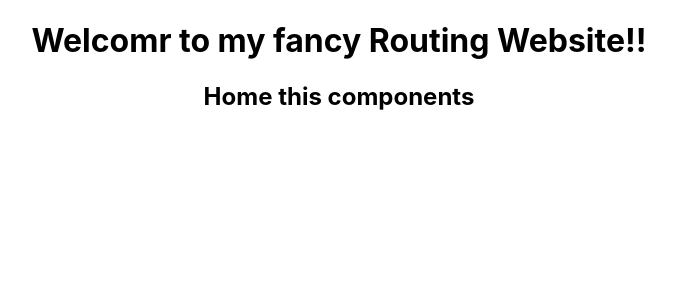
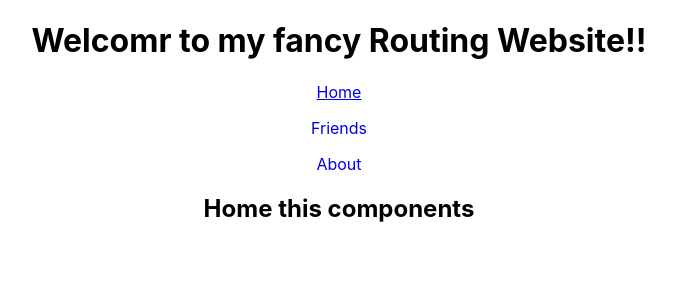
Before and after one commit to Rahim2725/react-router, a React (Create React App) app: page / in a window 1280 px wide. Shown: the top 300 px of the page, without its empty margins (301-976 px from the left). Built offline with nearby package versions, Linux system fonts and the light colour scheme.

Commit message:
header added

```diff
--- a/src/App.js
+++ b/src/App.js
@@ -4,11 +4,12 @@
 import About from './components/About/About'
 import Friends from './components/Friends/Friends'
 import NotFoud from './components/NotFound/NotFoud';
+import Header from './components/Header/Header';
 
 function App() {
   return (
     <div className="App">
-      <h1>Welcomr to my fancy Routing Website!!</h1>
+     <Header></Header>
       <Routes>
         <Route path='/' element={<Home/>}/>
         <Route path='/friends' element={<Friends/>}/>
--- /dev/null
+++ b/src/components/CustomLink/CustomeLink.js
@@ -0,0 +1,22 @@
+import React from 'react';
+import { Link, useMatch, useResolvedPath } from 'react-router-dom';
+
+
+function CustomLink({ children, to, ...props }) {
+    let resolved = useResolvedPath(to);
+    let match = useMatch({ path: resolved.pathname, end: true });
+
+    return (
+      <div>
+        <Link
+          style={{ textDecoration: match ? "underline" : "none" }}
+          to={to}
+          {...props}
+        >
+          {children}
+        </Link>
+      </div>
+    );
+  }
+
+export default CustomLink;
--- /dev/null
+++ b/src/components/Header/Header.js
@@ -0,0 +1,17 @@
+import React from 'react';
+import CustomLink from '../CustomLink/CustomeLink';
+
+const Header = () => {
+    return (
+        <div>
+            <h1>Welcomr to my fancy Routing Website!!</h1>
+            <nav>
+               <p><CustomLink to="/">Home</CustomLink></p>
+               <p><CustomLink to="/friends">Friends</CustomLink></p>
+               <p><CustomLink to="/about">About</CustomLink></p>
+            </nav>
+        </div>
+    );
+};
+
+export default Header;
```
